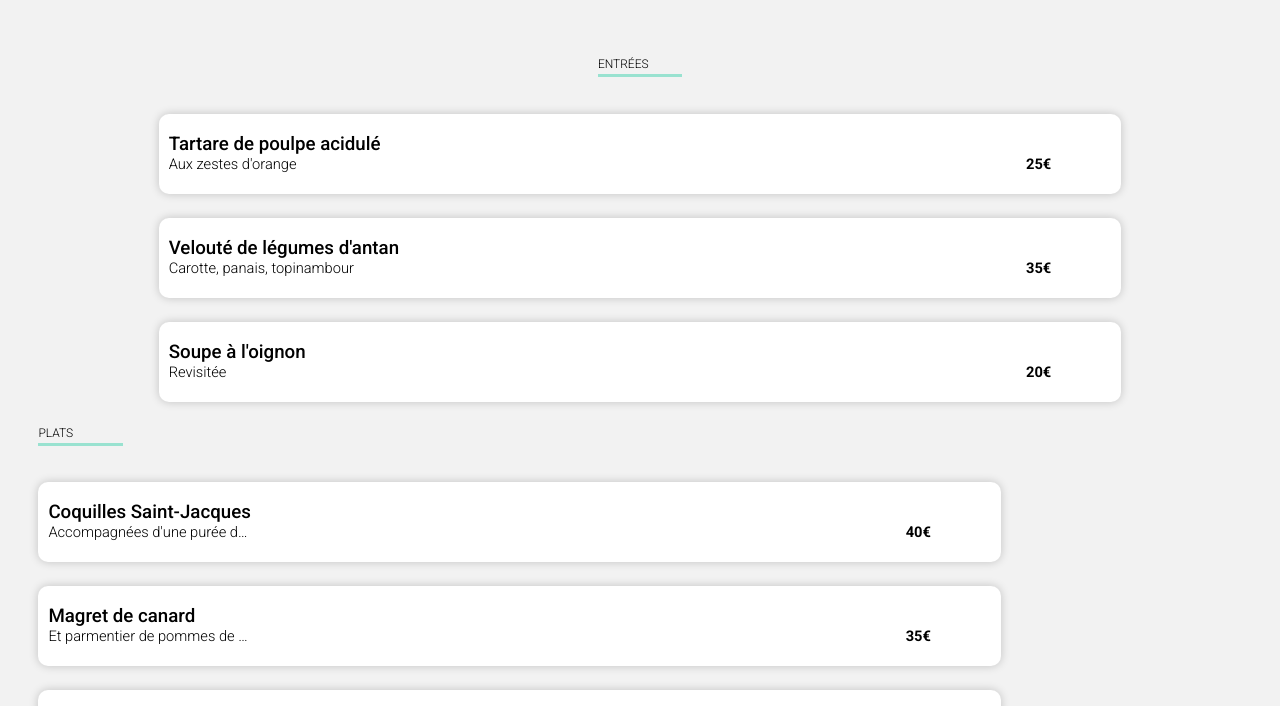
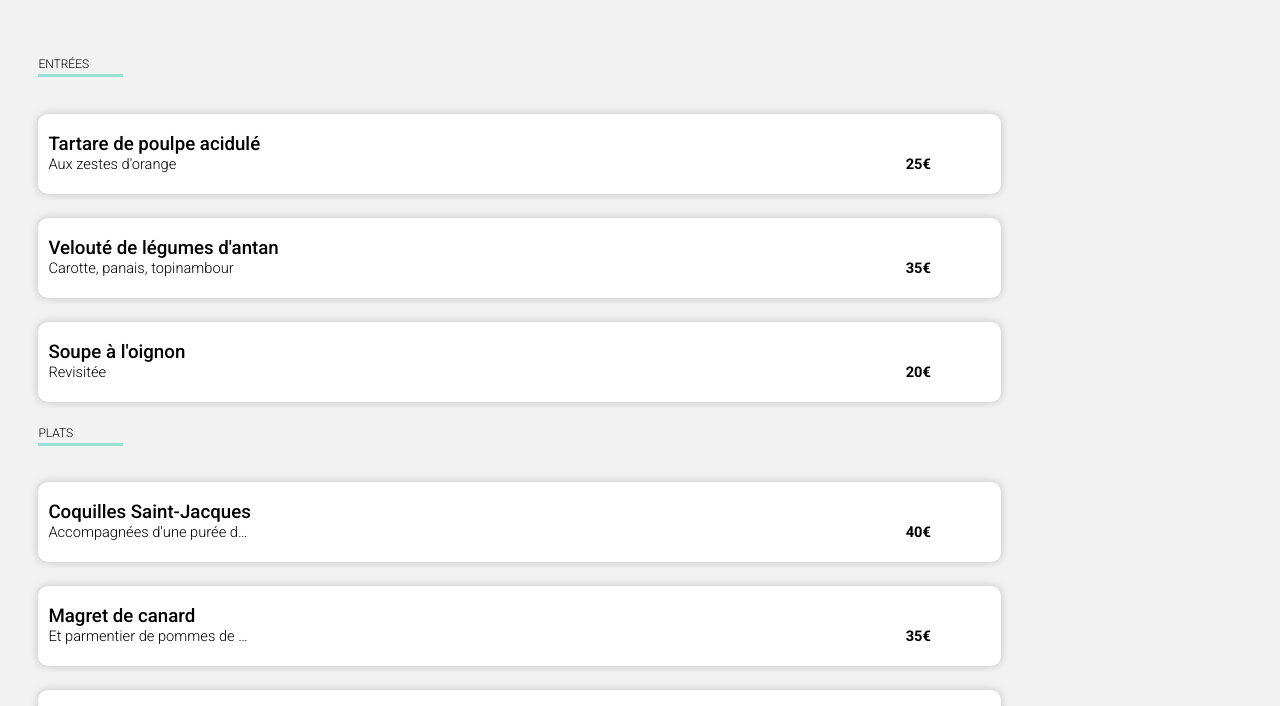
Before and after one commit to krystie-KED/OhMyFood, a website: page site/menu_a_la_francaise.html in a window 1280 px wide. Shown: the part 644-1350 px from the top of the page. Drawn offline with Linux system fonts and the light colour scheme; a web font is replaced by a local one.

Commit message:
version finale avant eval

```diff
--- a/site/public/css/mediaqueries.css
+++ b/site/public/css/mediaqueries.css
@@ -201,9 +201,5 @@
         margin-right: -200px;
     }
 
-    .container-category {
-        display: flex;
-        flex-direction: column;
-        align-items: center;
-    }
+
 }
--- a/site/sass/components/_checked.scss
+++ b/site/sass/components/_checked.scss
@@ -20,6 +20,7 @@
                 height: 20px;
                 background-color: $white;
                 border-radius: 20px;
+                transform-origin: right;
                 -webkit-border-radius: 20px;
                 -moz-border-radius: 20px;
                 -ms-border-radius: 20px;
```
Also changed, not shown: site/menu_a_la_francaise.html (+1 -1 lines), site/public/css/style.css, 1 other file.
